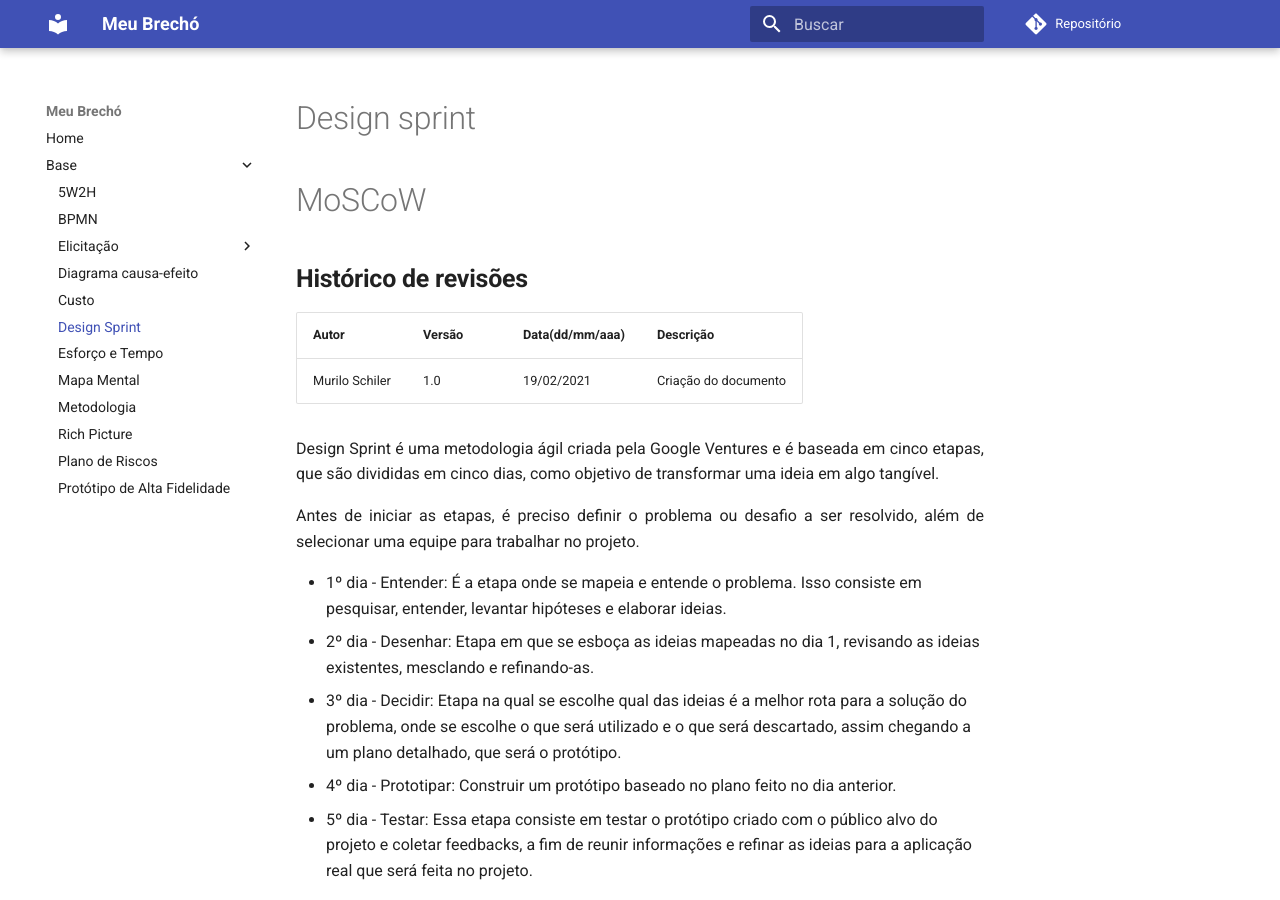
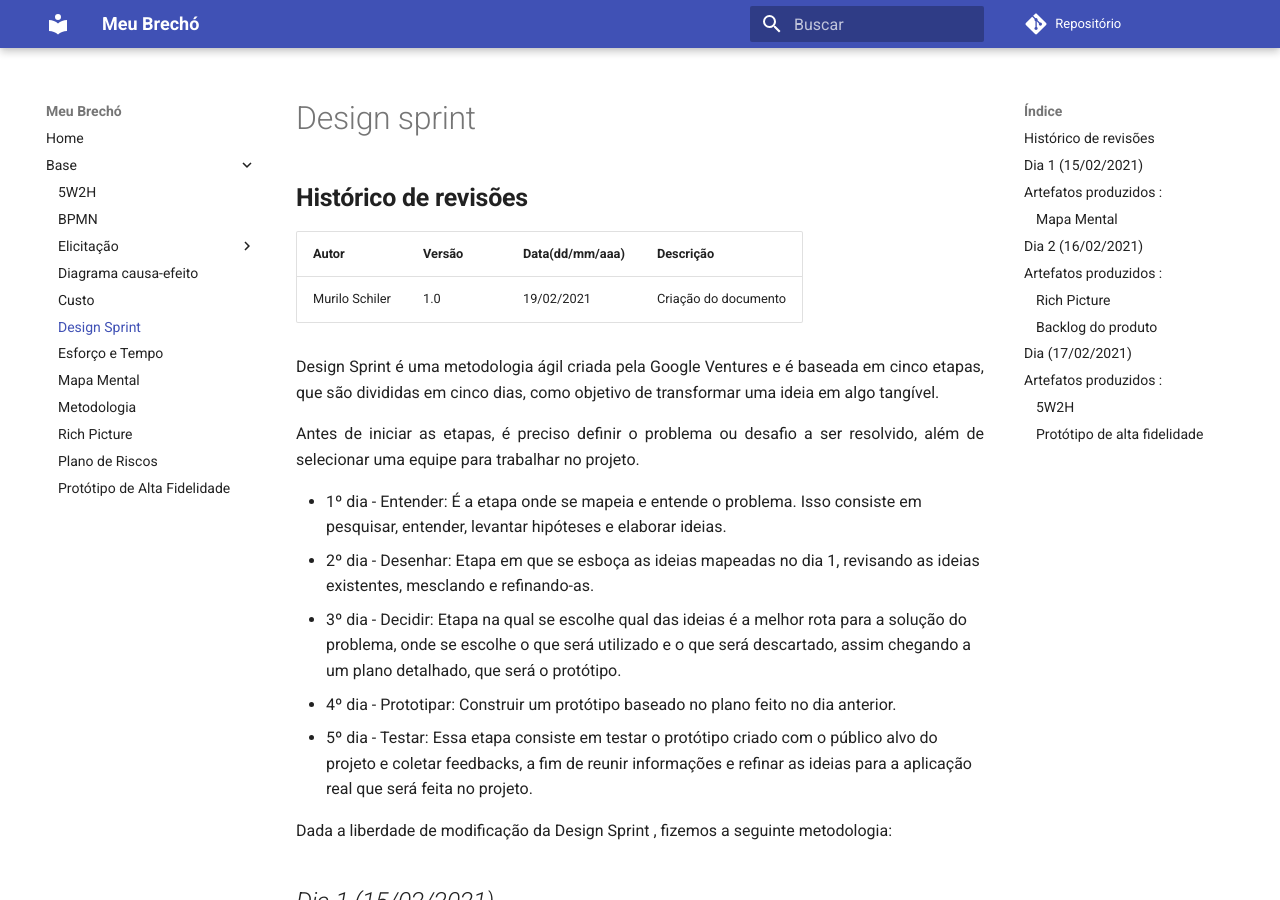
Before and after one commit to UnBArqDsw2020-2/2020.2_G4, an MkDocs documentation site: the page built from docs/base/designSprint.md, in a window 1280 px wide and 900 px high. Built offline with MkDocs 1.6.1 and Material for MkDocs 9.7.7, drawn with Linux system fonts in a browser that asks for light colours; comment, search, counter and statistics services are not loaded; old or Windows-style settings are respelled for this version of MkDocs.

Commit message:
Formatacao

```diff
--- a/docs/base/designSprint.md
+++ b/docs/base/designSprint.md
@@ -1,7 +1,4 @@
 # Design sprint
-
-# MoSCoW
-
 
 ## **Histórico de revisões**
 Autor | Versão | Data(dd/mm/aaa) | Descrição
```
